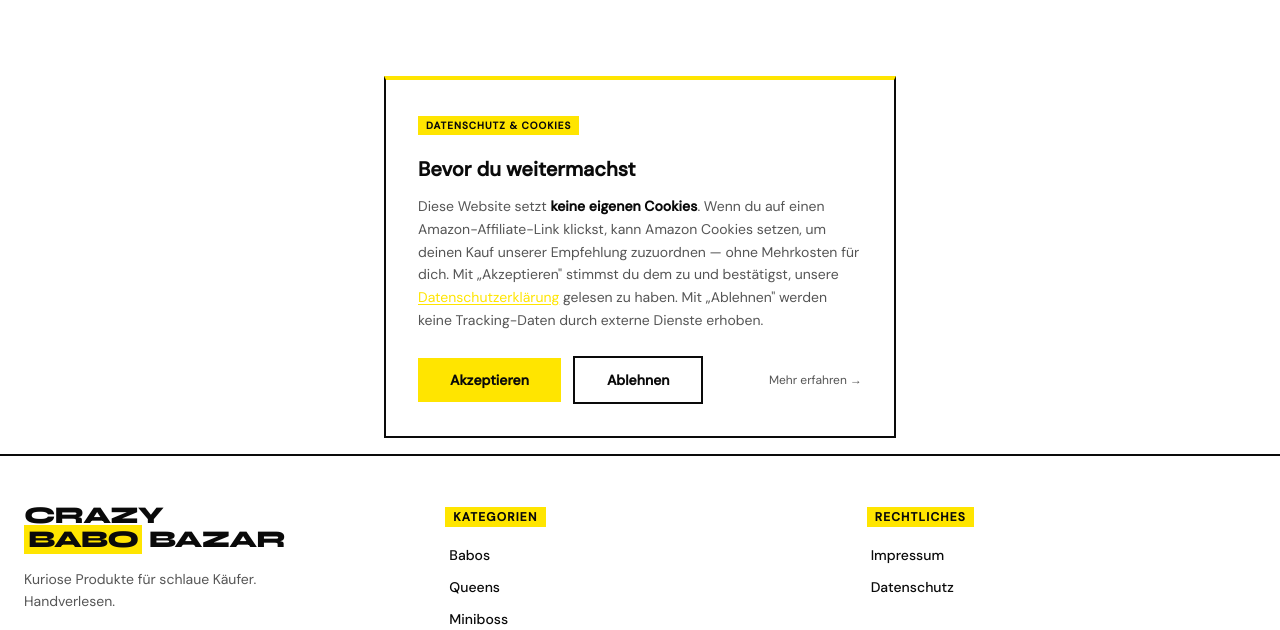
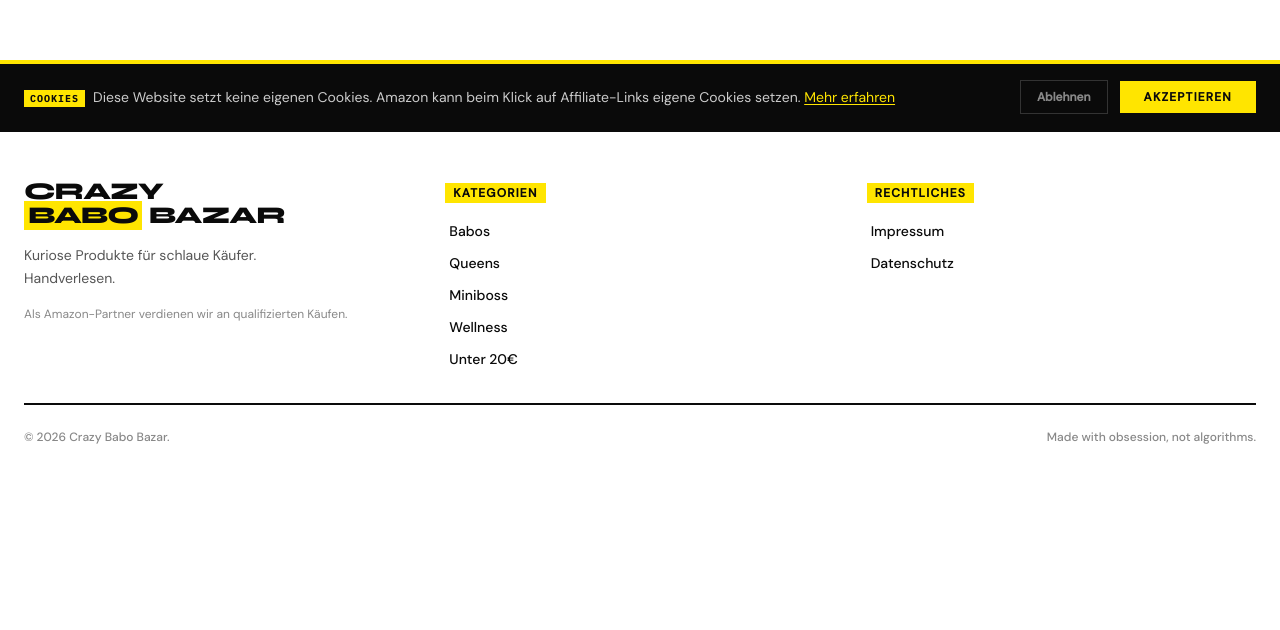
Before and after one commit to MrMagoo19/CrazyBaboBazar, a Next.js app in the folder apps/web/: page / in a window 1280 px wide. Shown: the part 806-1436 px from the top of the page. After the commit the page ends 1299 px from the top, so only its background shows below. Built offline with nearby package versions, Linux system fonts and the light colour scheme; no server answers; the database is empty.

Commit message:
fix: cookie consent as fixed bottom banner instead of modal overlay

```diff
--- a/apps/web/components/ui/cookie-consent.tsx
+++ b/apps/web/components/ui/cookie-consent.tsx
@@ -22,77 +22,53 @@ export function CookieConsent() {
   const handleConsent = (value: ConsentState) => {
     try {
       localStorage.setItem(STORAGE_KEY, value)
-    } catch {
-      // privater Modus — kein localStorage
-    }
+    } catch {}
     setVisible(false)
   }
 
   if (!visible) return null
 
   return (
-    <>
-      {/* Backdrop — blockiert Klicks auf die Seite */}
-      <div className="fixed inset-0 z-[90] bg-[#0A0A0A]/70" aria-hidden="true" />
-
-      {/* Modal — zentriert im Viewport */}
     <div
       role="dialog"
-        aria-modal="true"
-        aria-label="Cookie-Einstellungen"
-        className="fixed inset-0 z-[100] flex items-center justify-center p-4"
+      aria-label="Cookie-Hinweis"
+      className="fixed bottom-0 left-0 right-0 z-[200] border-t-4 border-t-[#FFE500] border-x-0 border-b-0"
+      style={{ backgroundColor: '#0A0A0A', borderTop: '4px solid #FFE500' }}
     >
-        <div className="w-full max-w-lg bg-white border-2 border-[#0A0A0A] border-t-4 border-t-[#FFE500] px-8 py-8">
+      <div className="max-w-7xl mx-auto px-4 sm:px-6 py-4 flex flex-col sm:flex-row items-start sm:items-center gap-4">
 
-          {/* Label */}
-          <div className="mb-2 text-[10px] font-black uppercase tracking-widest" style={{ background: '#FFE500', color: '#0A0A0A', display: 'inline-block', padding: '2px 8px' }}>
-            Datenschutz &amp; Cookies
-          </div>
-
-          {/* Heading */}
-          <h2 className="font-[family-name:var(--font-body)] font-semibold text-xl text-[#0A0A0A] mb-3 mt-3">
-            Bevor du weitermachst
-          </h2>
-
-          {/* Body */}
-          <p className="text-sm text-[#555] leading-relaxed mb-6 max-w-2xl">
-            Diese Website setzt <strong className="text-[#0A0A0A]">keine eigenen Cookies</strong>.
-            Wenn du auf einen Amazon-Affiliate-Link klickst, kann Amazon Cookies setzen,
-            um deinen Kauf unserer Empfehlung zuzuordnen — ohne Mehrkosten für dich.
-            Mit „Akzeptieren" stimmst du dem zu und bestätigst, unsere{' '}
-            <Link
-              href="/datenschutz"
-              className="text-[#FFE500] hover:text-[#FFE500] transition-colors underline underline-offset-2"
+        {/* Text */}
+        <p className="text-sm text-[#CCC] leading-relaxed flex-1">
+          <span
+            className="font-[family-name:var(--font-mono)] font-bold text-[10px] uppercase tracking-widest mr-2"
+            style={{ background: '#FFE500', color: '#0A0A0A', padding: '2px 6px' }}
           >
-              Datenschutzerklärung
-            </Link>{' '}
-            gelesen zu haben. Mit „Ablehnen" werden keine Tracking-Daten durch externe Dienste erhoben.
+            Cookies
+          </span>
+          Diese Website setzt keine eigenen Cookies. Amazon kann beim Klick auf Affiliate-Links eigene Cookies setzen.{' '}
+          <Link href="/datenschutz" className="text-[#FFE500] underline underline-offset-2 hover:text-white transition-colors">
+            Mehr erfahren
+          </Link>
         </p>
 
-          {/* Actions */}
-          <div className="flex flex-col sm:flex-row items-stretch sm:items-center gap-3">
+        {/* Buttons */}
+        <div className="flex items-center gap-3 shrink-0">
+          <button
+            onClick={() => handleConsent('declined')}
+            className="text-xs font-bold text-[#888] hover:text-white transition-colors px-4 py-2 border border-[#333] hover:border-white"
+          >
+            Ablehnen
+          </button>
           <button
             onClick={() => handleConsent('accepted')}
-              className="sm:w-auto text-sm font-bold bg-[#FFE500] text-[#0A0A0A] px-8 py-3 hover:bg-[#FFE500] transition-colors"
+            className="text-xs font-black uppercase tracking-widest px-6 py-2 transition-colors"
+            style={{ backgroundColor: '#FFE500', color: '#0A0A0A' }}
           >
             Akzeptieren
           </button>
-            <button
-              onClick={() => handleConsent('declined')}
-              className="sm:w-auto text-sm font-bold border-2 border-[#0A0A0A] text-[#0A0A0A] px-8 py-3 hover:bg-[#F5F5F5] transition-colors"
-            >
-              Ablehnen
-            </button>
-            <Link
-              href="/datenschutz"
-              className="sm:ml-auto text-xs text-[#555] hover:text-[#0A0A0A] transition-colors self-center"
-            >
-              Mehr erfahren →
-            </Link>
         </div>
 
       </div>
     </div>
-    </>
   )
 }
```
Lines whose indentation alone changed are shown as unchanged.
